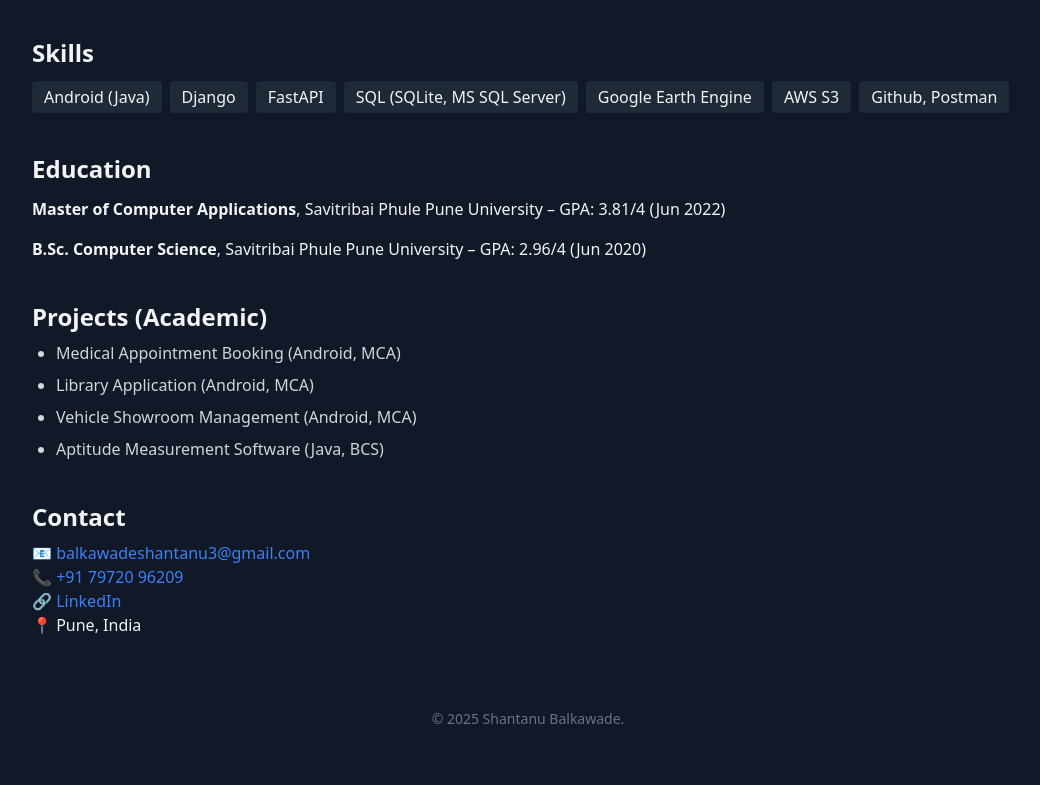
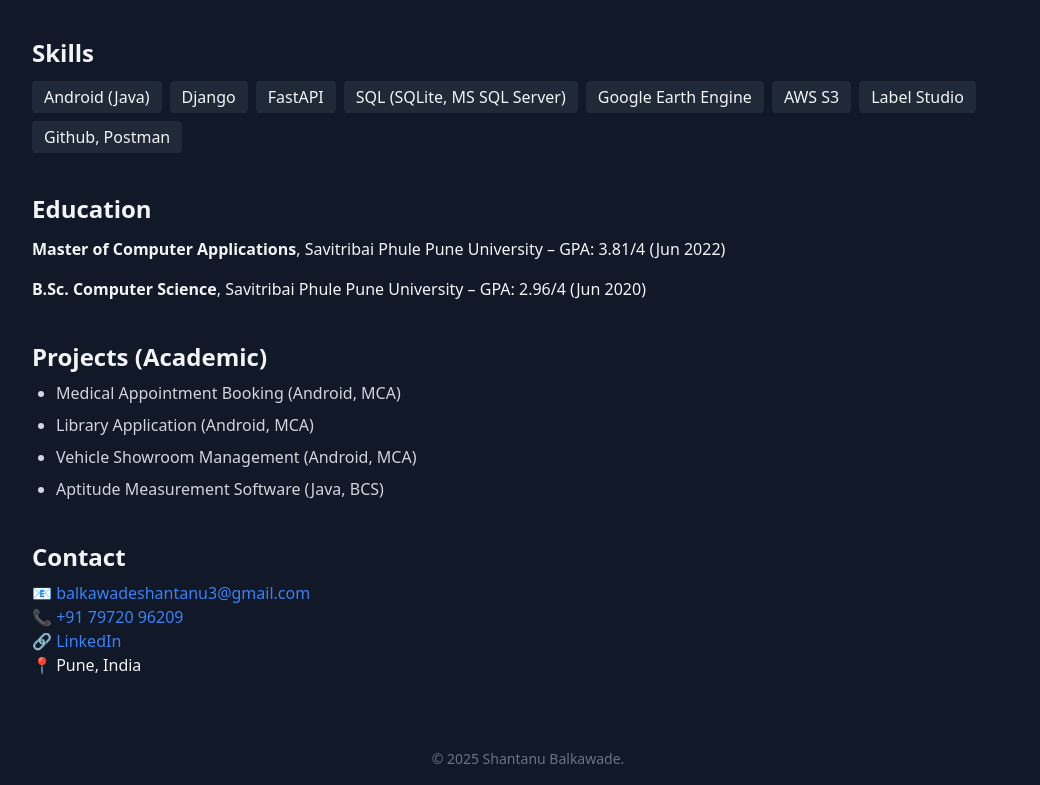
Before and after one commit to ShantanuBalkawade7/MyResume, a plain HTML site: page index.html in a window 1280 px wide. Shown: the part 1259-2044 px from the top of the page, without its empty margins (112-1152 px from the left). Before the commit the page ends 2004 px from the top, so only its background shows below. Drawn offline with nearby package versions, Linux system fonts and the light colour scheme.

Commit message:
fix: add 'Label Studio' to skills section for completeness

```diff
--- a/index.html
+++ b/index.html
@@ -142,6 +142,7 @@
         <span class="bg-gray-800 px-3 py-1 rounded">SQL (SQLite, MS SQL Server)</span>
         <span class="bg-gray-800 px-3 py-1 rounded">Google Earth Engine</span>
         <span class="bg-gray-800 px-3 py-1 rounded">AWS S3</span>
+        <span class="bg-gray-800 px-3 py-1 rounded">Label Studio</span>
         <span class="bg-gray-800 px-3 py-1 rounded">Github, Postman</span>
       </div>
     </section>
```
